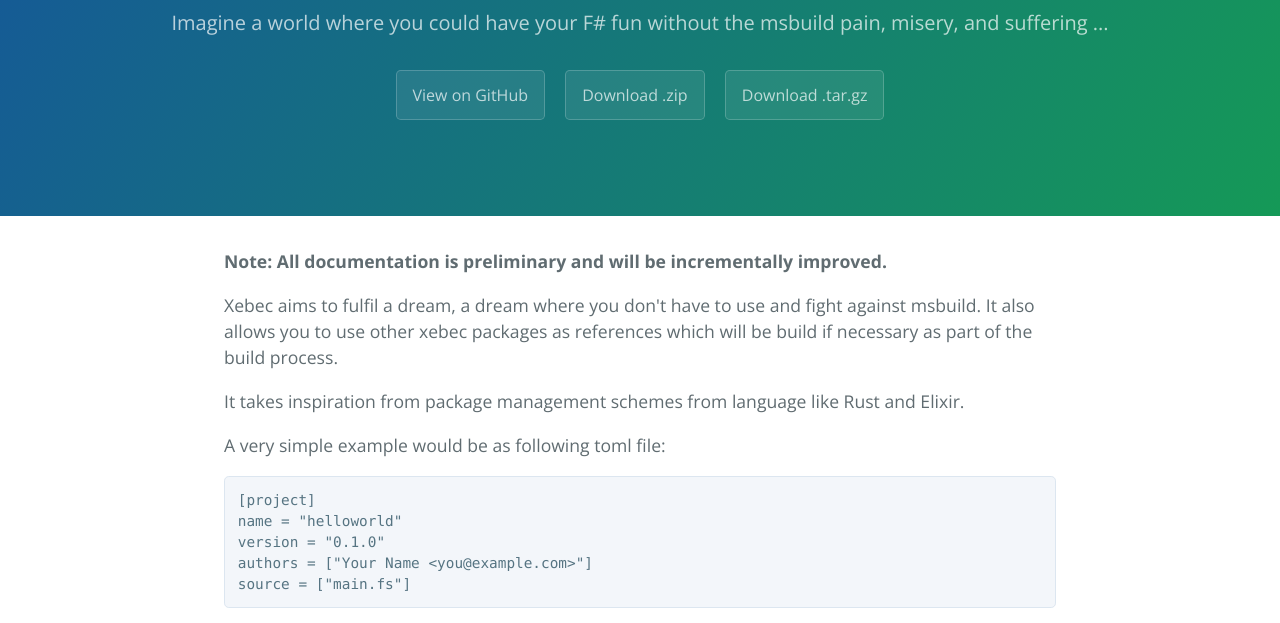
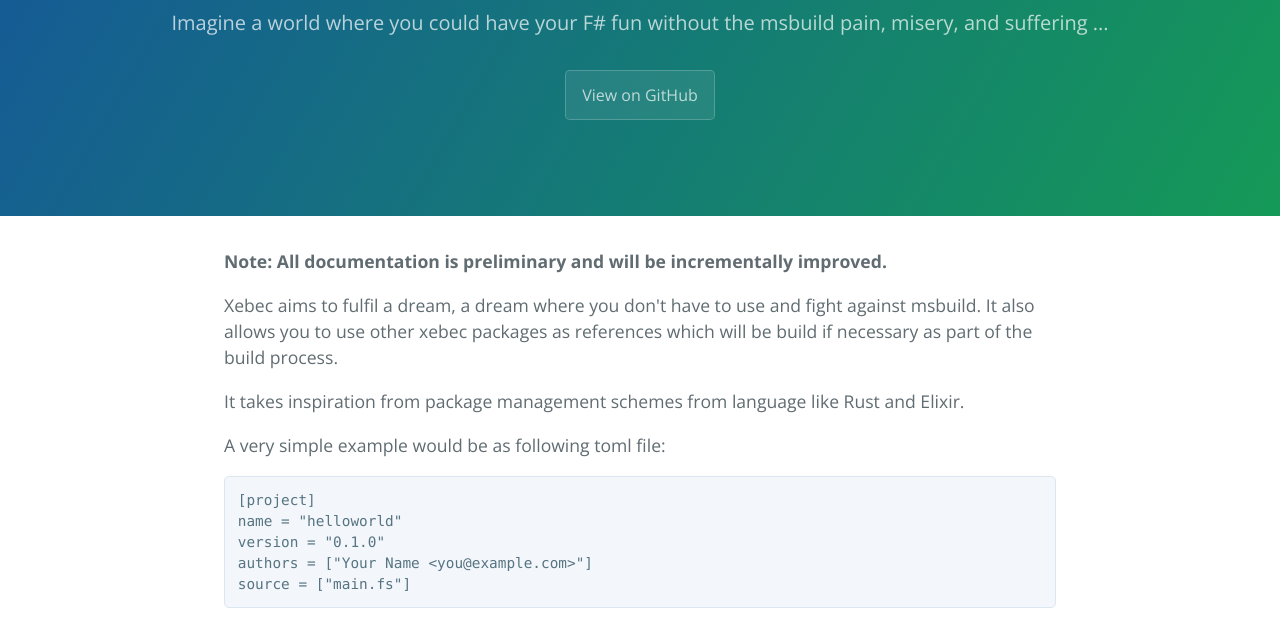
Before and after one commit to panesofglass/Xebec, a plain HTML site: page index.html in a window 1280 px wide. Shown: the part 167-790 px from the top of the page. Drawn offline with nearby package versions, Linux system fonts and the light colour scheme.

Commit message:
Update index.html

```diff
--- a/index.html
+++ b/index.html
@@ -14,8 +14,8 @@
       <h1 class="project-name">Xebec</h1>
       <h2 class="project-tagline">Imagine a world where you could have your F# fun without the msbuild pain, misery, and suffering ...</h2>
       <a href="https://github.com/7sharp9/Xebec" class="btn">View on GitHub</a>
-      <a href="https://github.com/7sharp9/Xebec/zipball/master" class="btn">Download .zip</a>
-      <a href="https://github.com/7sharp9/Xebec/tarball/master" class="btn">Download .tar.gz</a>
+      <!--<a href="https://github.com/7sharp9/Xebec/zipball/master" class="btn">Download .zip</a>-->
+      <!--<a href="https://github.com/7sharp9/Xebec/tarball/master" class="btn">Download .tar.gz</a>-->
     </section>
 
     <section class="main-content">
```
